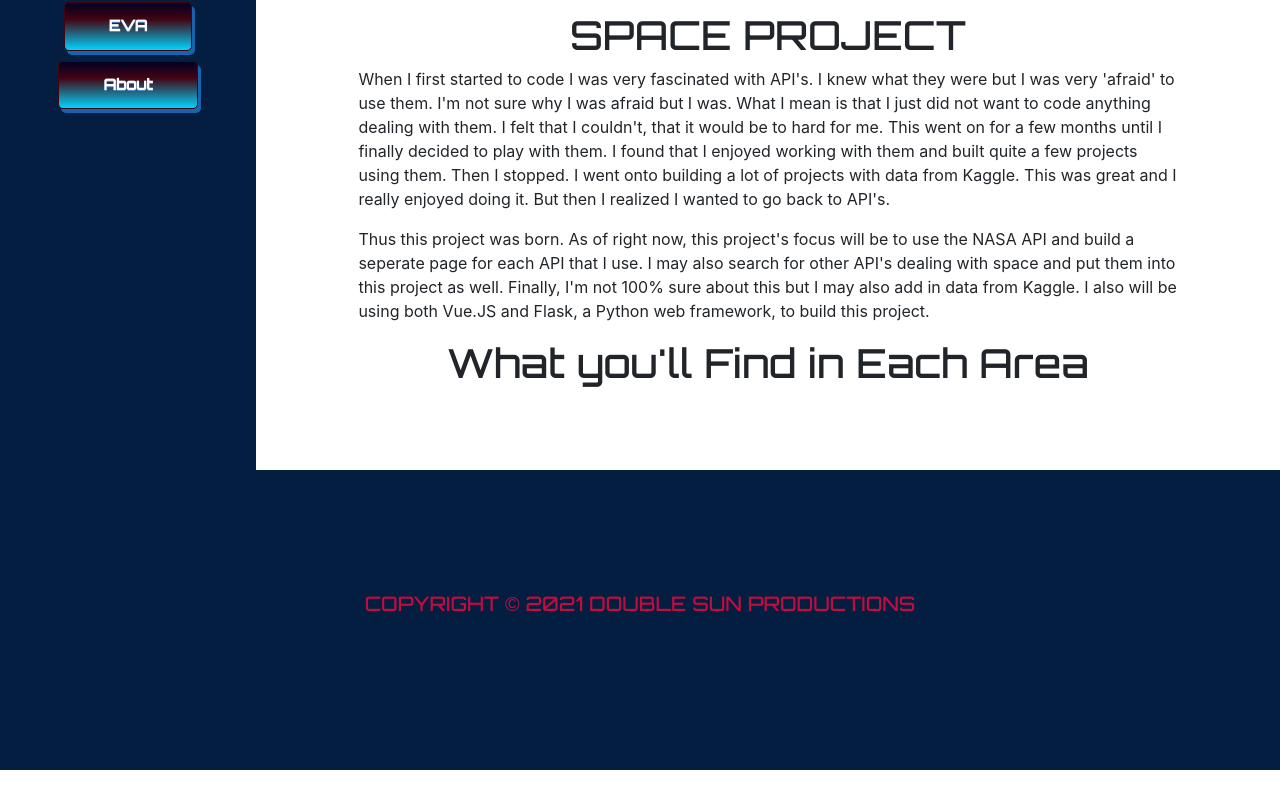
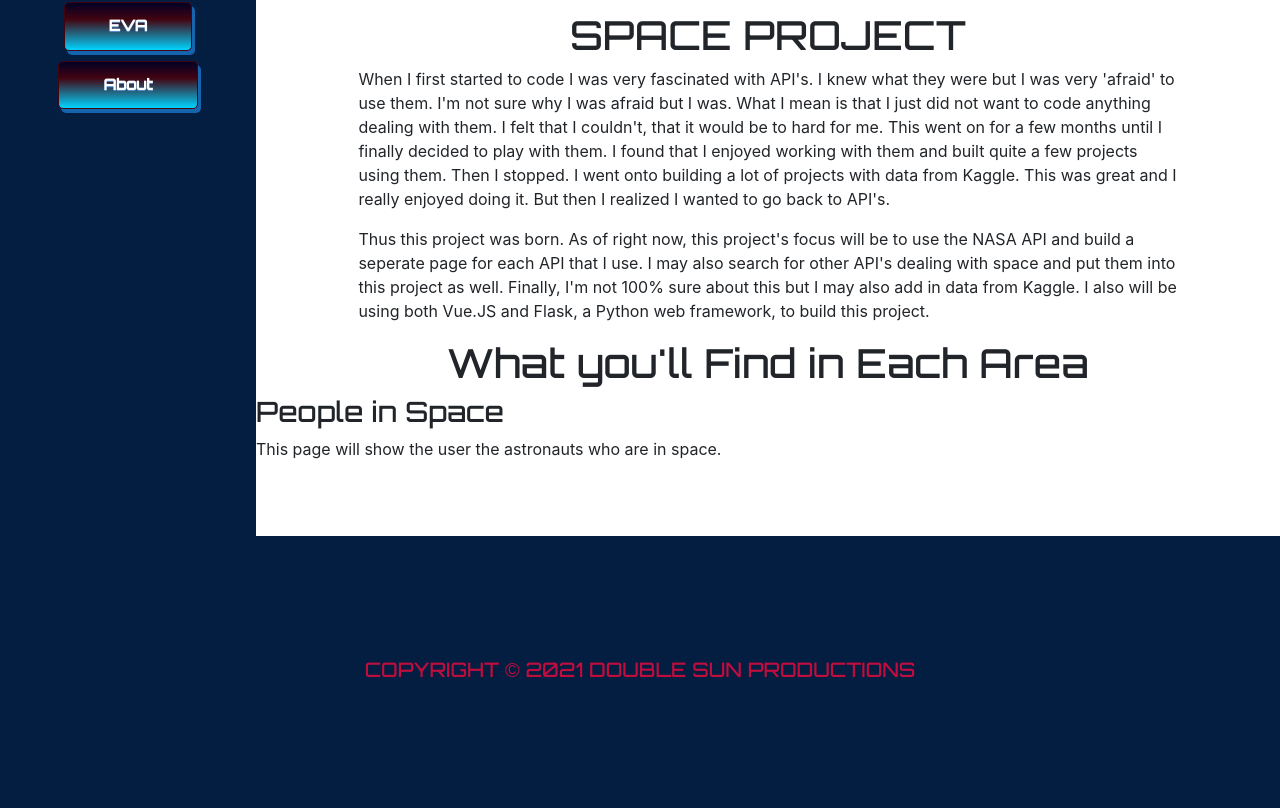
Before and after one commit to ravenusmc/nasa_project, a Vue app in the folder client/: page / in a window 1280 px wide. Shown: the part 599-1407 px from the top of the page. Before the commit the page ends 1369 px from the top, so only its background shows below. Built offline with nearby package versions, Linux system fonts and the light colour scheme; no server answers; what vue-google-charts would draw is missing.

Commit message:
working on home page

```diff
--- a/client/src/components/home/InfoArea/ExplanationArea.vue
+++ b/client/src/components/home/InfoArea/ExplanationArea.vue
@@ -3,6 +3,19 @@
 
 		<section>
 			<h1 class='center font'>What you'll Find in Each Area</h1>
+
+			<div class='explanation-div'>
+
+				<div>
+					<h3 class='font'>People in Space</h3>
+				</div>
+
+				<div>
+					This page will show the user the astronauts who are in space.
+				</div>
+
+			</div>
+
 		</section>
 
 	</div>
@@ -16,5 +29,8 @@ export default {
 </script>
 
 <style scoped>
+.explanation-div {
+	display:
+}
 
 </style>
```
